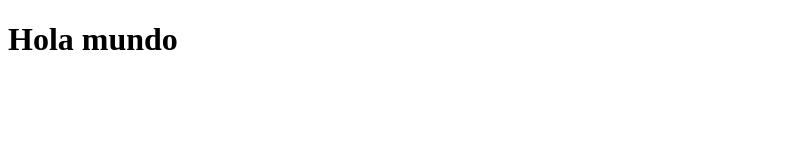
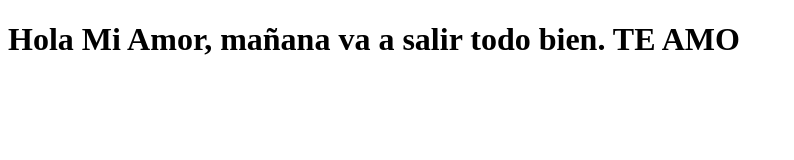
Before and after one commit to GusLed1870/mi-pagina-web, a plain HTML site: page index.html in a window 1280 px wide. Shown: the whole page, without its empty margins (0-794 px from the left). Drawn offline with Linux system fonts and the light colour scheme.

Commit message:
Probando main

```diff
--- a/index.html
+++ b/index.html
@@ -7,6 +7,6 @@
     <title>Pagina web</title>
 </head>
 <body>
-    <h1> Hola mundo </h1>
+    <h1> Hola Mi Amor, mañana va a salir todo bien. TE AMO </h1>
 </body>
 </html>
```
